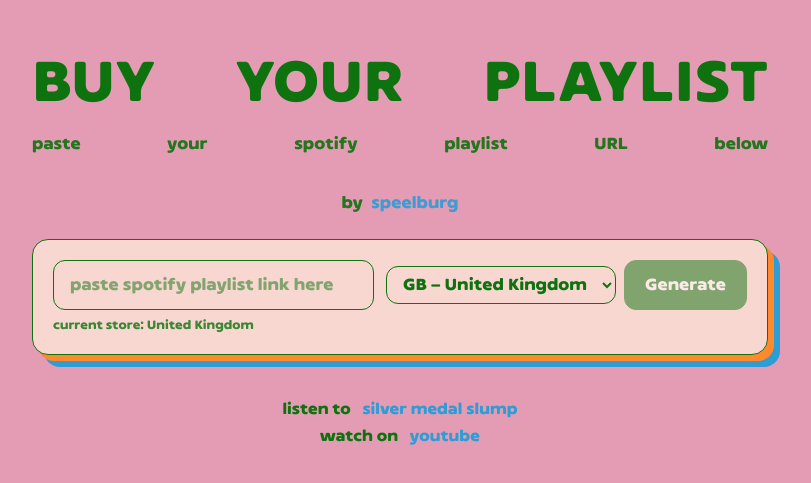
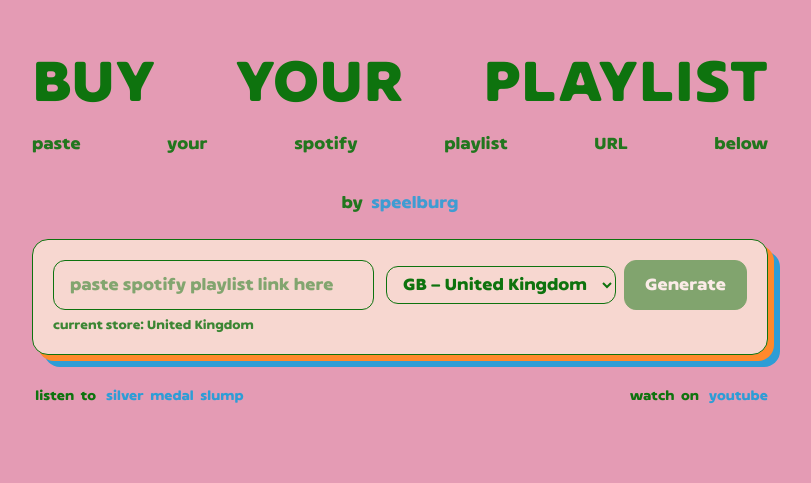
Before and after one commit to speelburg/spotify-itunes-linker, a Next.js app: page / in a window 1280 px wide. Shown: the part 107-590 px from the top of the page, without its empty margins (240-1051 px from the left). Built offline with nearby package versions, Linux system fonts and the light colour scheme.

Commit message:
Tweak bottom links spacing, remove hover underline, and update page.tsx

```diff
--- a/app/page.tsx
+++ b/app/page.tsx
@@ -184,25 +184,31 @@
     current store: <span className="font-medium">{countryName}</span>
   </div>
 </section>
-{/* bottom links under main box */}
-<div className="bottom-links">
+{/* bottom links bar */}
+<div className="bottom-bar">
   <a
     href="https://open.spotify.com/album/3hEiBBpfYIVEUuyftPyqu0?si=ptgMN3ElT8SxZq97nf1URw"
     target="_blank"
     rel="noreferrer"
+    className="left-link"
+    title="Listen to Silver Medal Slump by SPEELBURG"
   >
-    listen to &nbsp;{" "}
-    <span className="blue">silver medal slump</span>
+    &nbsp;listen &nbsp;to&nbsp;&nbsp;&nbsp;<span className="blue">silver &nbsp;medal &nbsp;slump</span>
   </a>
+
+  <span className="divider" />
 
   <a
     href="https://www.youtube.com/speelburg"
     target="_blank"
     rel="noreferrer"
+    className="right-link"
+    title="Watch on YouTube"
   >
-    watch on &nbsp; <span className="blue">youtube</span>
+    watch &nbsp;on&nbsp;&nbsp;&nbsp;<span className="blue">youtube</span>
   </a>
 </div>
+
 
 
 
```
